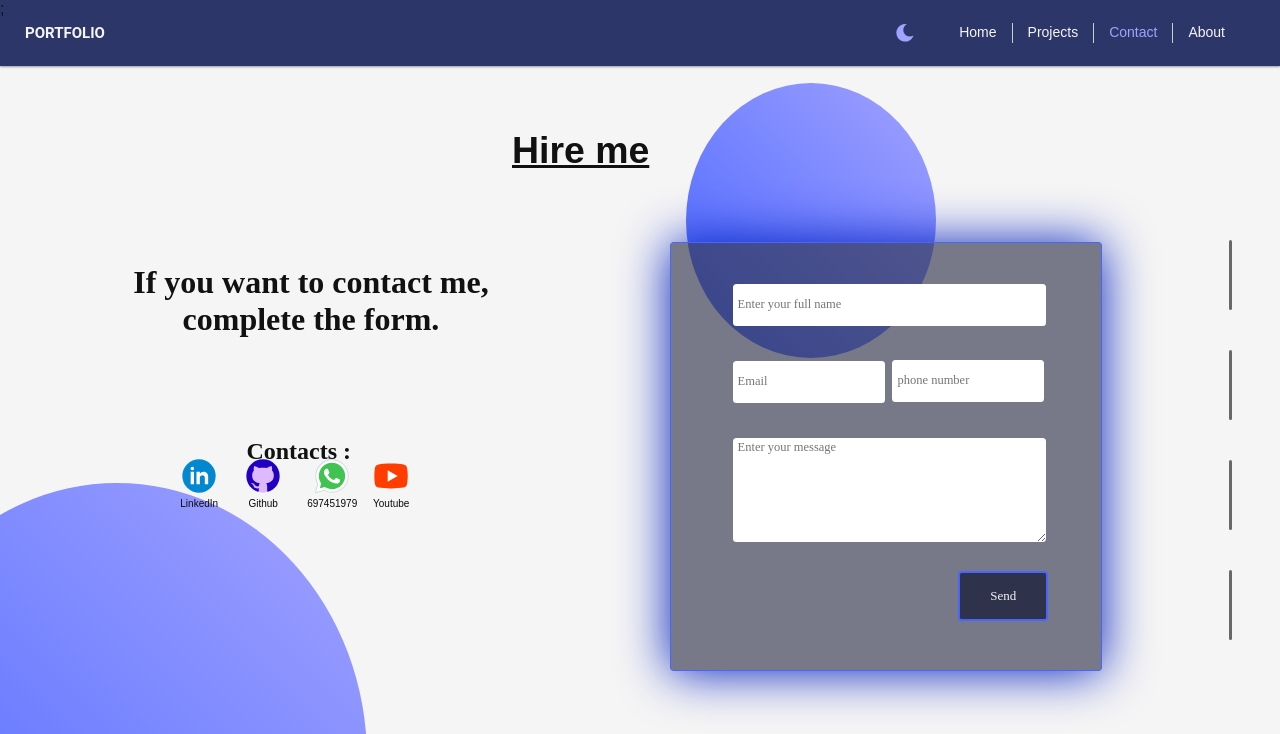
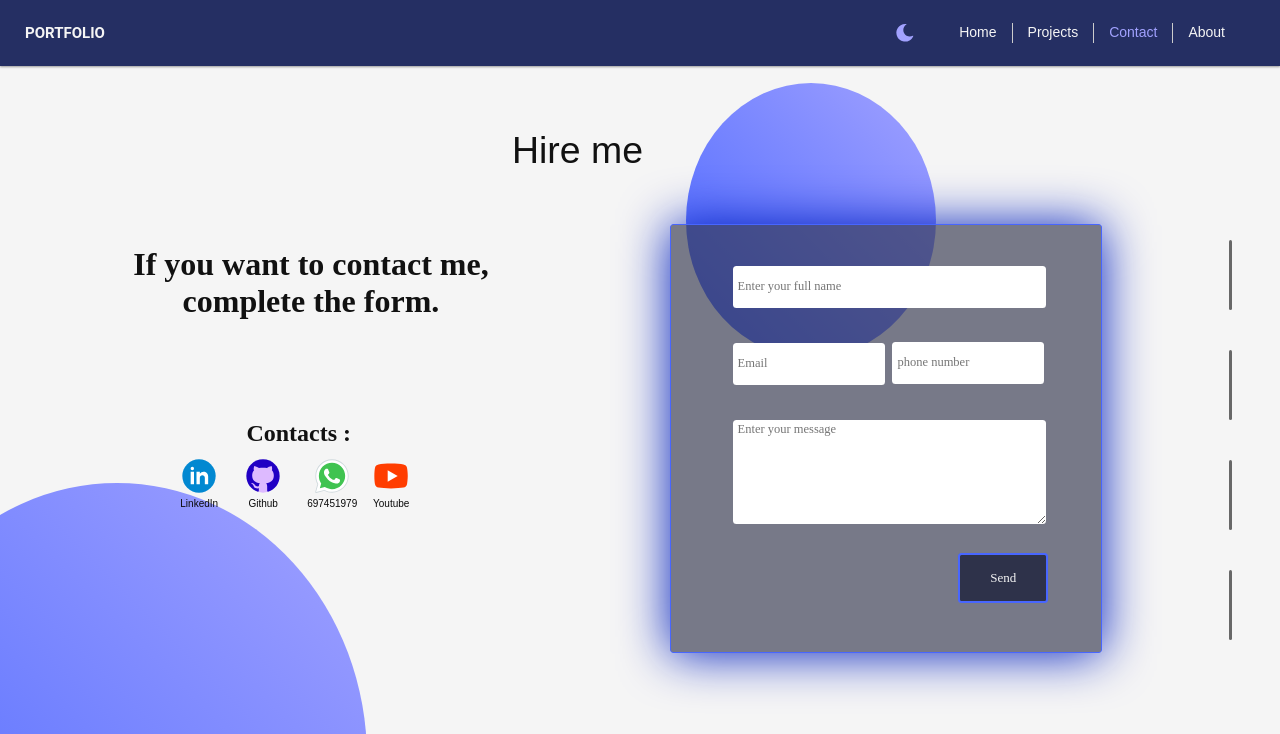
Before and after one commit to concepteur19/my-portfolio, a React (Create React App) app: page /contact in a window 1280 px wide. Shown: the top 734 px of the page. Built offline with nearby package versions, Linux system fonts and the light colour scheme.

Commit message:
28-01-23

```diff
--- a/package.json
+++ b/package.json
@@ -1,5 +1,5 @@
 {
-  "homepage": "httpp://concepteur19.github.io/my-portfolio/",
+  "homepage": "httpp://concepteur19.github.io/my-portfolio",
   "name": "my-portfolio",
   "version": "0.1.0",
   "private": true,
--- a/src/components/Navbar.jsx
+++ b/src/components/Navbar.jsx
@@ -23,7 +23,7 @@ function Navbar(props) {
   }, []);
 
   return (
-    <div className="container">
+    <div className="container-navbar">
       <nav className="nav-bar">
         <a href="/" className="logo">
           {" "}
--- a/src/components/Title.jsx
+++ b/src/components/Title.jsx
@@ -11,7 +11,6 @@ function Title(props) {
       >
         <h3> {props.title} </h3>
       </motion.h1>
-      ;
     </div>
   );
 }
--- a/src/pages/contact.js
+++ b/src/pages/contact.js
@@ -59,10 +59,6 @@ function Contact() {
           <Input texte_grisee="phone number" class="phone" type="number" />
 
           <textarea
-            name="message"
-            id=""
-            cols="40"
-            rows="8"
             placeholder="Enter your message"
           ></textarea>
 
--- a/src/pages/projects.js
+++ b/src/pages/projects.js
@@ -28,23 +28,12 @@ const projects = [
     description: "My personal Todo list",
     link: "https://www.CJS-Todo.com",
   },
-  {
-    name: "CJS-Todo",
-    image: images[2],
-    description: "My personal Todo list",
-    link: "https://www.CJS-Todo.com",
-  },
+
   {
     name: "CJS-Ecom",
     image: images[3],
     description: "My personal e-commerce",
     link: "https://www.CJS-Ecom.com",
-  },
-  {
-    name: "CJS-Todo",
-    image: images[2],
-    description: "My personal Todo list",
-    link: "https://www.CJS-Todo.com",
   },
 ];
 
--- a/src/styles/App.css
+++ b/src/styles/App.css
@@ -4,7 +4,6 @@ html, body, body > div, .App {
 
 .App {
   width: 100%;
-  min-height: calc(100vh-80px);
   display: flex;
   flex-direction: row;
   z-index: 1;
@@ -25,7 +24,7 @@ html, body, body > div, .App {
 }
 
 .App::before {
-  z-index: 2;
+  z-index: 1;
   position: absolute;
   content: "";
   height: 550px;
@@ -38,7 +37,7 @@ html, body, body > div, .App {
 }
 
 .App::after {
-  z-index: 2;
+  z-index: 1;
   position: absolute;
   content: "";
   height: 275px;
--- a/src/styles/contact.css
+++ b/src/styles/contact.css
@@ -1,6 +1,6 @@
 .fade-in-contact {
   animation: fade-in-contact 1s ease-in forwards;
-  z-index: 9;
+  z-index: 5;
 }
 
 @keyframes fade-in-contact {
@@ -17,7 +17,6 @@
   top: 28%;
   left: 155%;
   padding: 25px;
-
   background-color: #2e324aa1;
   border: 1.5px solid #4866ff;
   border-radius: 3px;
@@ -74,7 +73,7 @@ textarea {
   position: absolute;
   top: 26%;
   left: 10%;
-
+  z-index: 5;
   text-align: center;
 }
 
@@ -84,19 +83,20 @@ textarea {
   top: 47%;
   left: 20%;
   text-align: center;
+  z-index: 5;
 }
 
 .social-media a {
   font-size: 10px;
   text-decoration: none;
   text-align: center;
-  z-index: 4;
-  animation: slide-up 0.5s ease-in-out;
+  z-index: 5;
+  animation: slide-up 1s ease-in-out;
 }
 
 @keyframes slide-up{
   from {
-    top: 80%;
+    top: 100%;
   }
   to {
     top: 57%;
--- a/src/styles/navbar.css
+++ b/src/styles/navbar.css
@@ -5,13 +5,13 @@
   justify-content: space-between;
   align-items: center;
   padding: 0.5rem 0;
-  background-color: #19235ae7 ;
+  background-color: #19235af1 ;
   color: #f5f5f5;
   top: 0%;
   left: 0;
-  z-index: 10;
   position: fixed;
   box-shadow: 0px 1px 2px rgba(0, 0, 0, 0.374);
+  z-index: 10;
 }
 .nav-bar a.active {
   color: #a2a2ff;
@@ -30,8 +30,6 @@
 
 .nav-menu {
   margin-left: auto;
-
-
 }
 
 /*ajouter margin-left*/
--- a/src/styles/projects.css
+++ b/src/styles/projects.css
@@ -69,7 +69,5 @@
   }
 
   .title h3 {
-    font-weight: 550;
-    text-decoration: underline;
-
+    font-weight: 500;
   }
```
Also changed, not shown: src/components/Form.jsx (added, +9 -0 lines).
